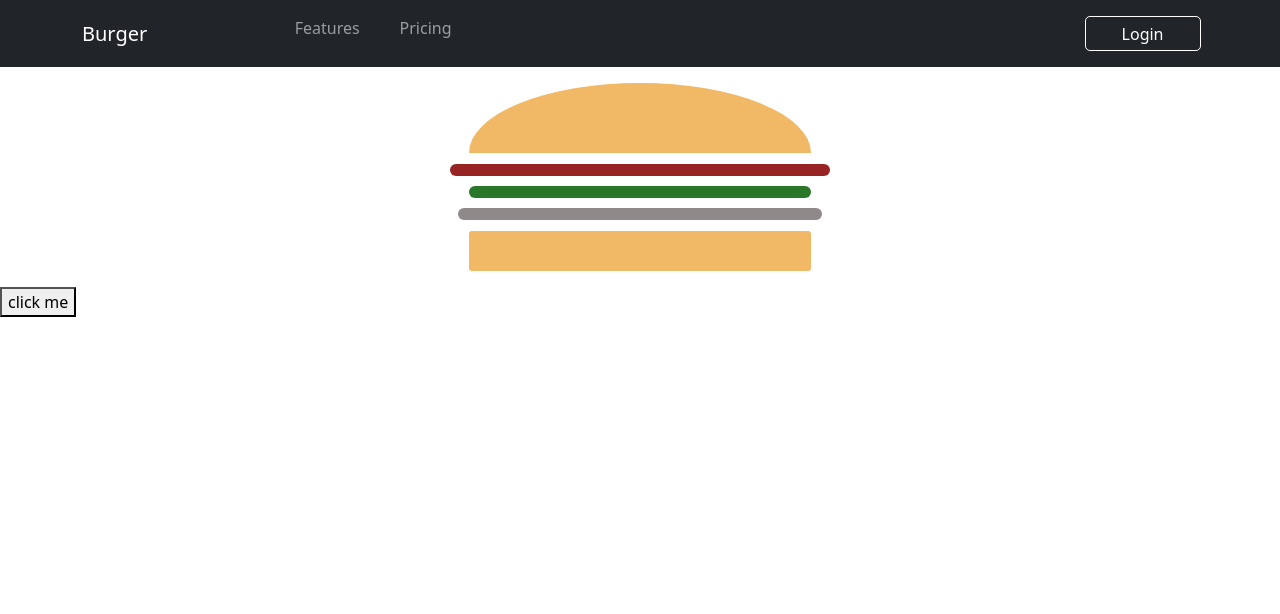
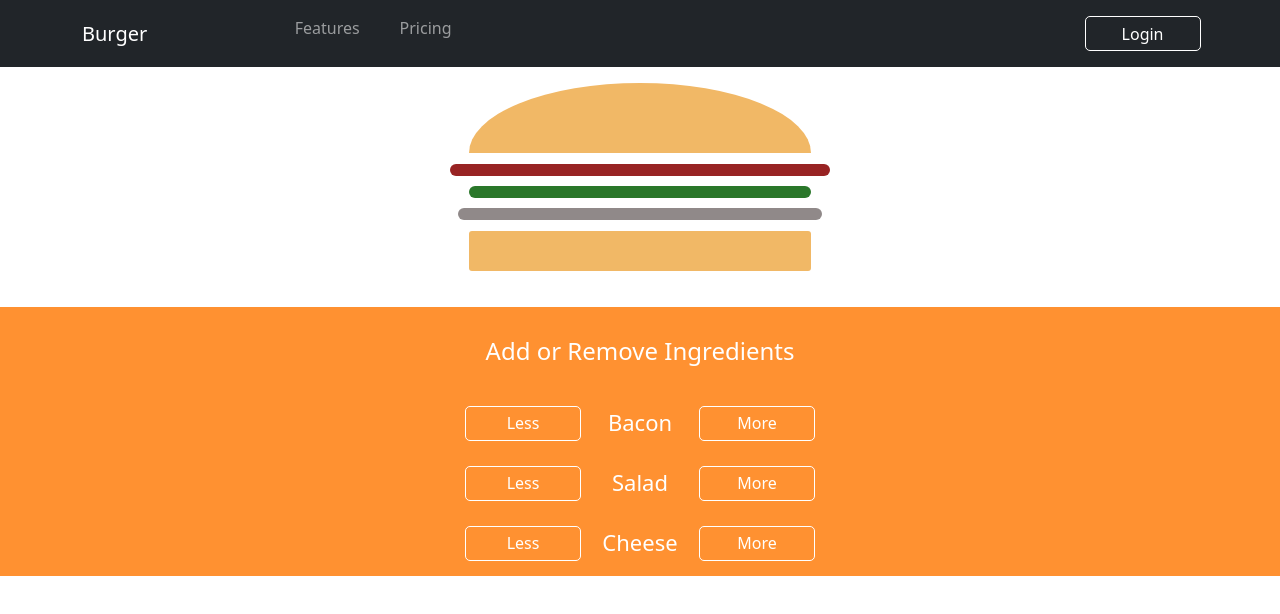
Before and after one commit to hamza181/burger, a React app: page / in a window 1280 px wide. Shown: the top 614 px of the page. Built offline with nearby package versions, Linux system fonts and the light colour scheme.

Commit message:
add or remove ingredient fully dynamically
now user can add or remove specific ingredient from redux store

```diff
--- a/package.json
+++ b/package.json
@@ -11,7 +11,7 @@
     "@testing-library/user-event": "^12.8.3",
     "@typescript-eslint/eslint-plugin": "^4.5.0",
     "@typescript-eslint/parser": "^4.5.0",
-    "antd": "^4.16.10",
+    "antd": "^4.16.11",
     "babel-eslint": "^10.1.0",
     "babel-jest": "^26.6.0",
     "babel-loader": "8.1.0",
--- a/src/Layouts/Navbar/Navbar.js
+++ b/src/Layouts/Navbar/Navbar.js
@@ -9,7 +9,7 @@ function navbar() {
         <Container>
           <Navbar.Brand href="/">Burger</Navbar.Brand>
           <Navbar.Toggle aria-controls="responsive-navbar-nav" />
-          <Navbar.Collapse id="responsive-navbar-nav" className="nav">
+          <Navbar.Collapse id="responsive-navbar-nav" className='nav'>
             <Nav className="me-auto mainDiv">
             {/* <div className='mainDiv'> */}
 
--- a/src/Pages/Home/Home.js
+++ b/src/Pages/Home/Home.js
@@ -1,14 +1,19 @@
-import React, { useState } from "react";
+import { Button } from "antd";
+import React, { useRef } from "react";
 import { useDispatch, useSelector } from "react-redux";
+import Ingredients from "../../Components/Ingredients";
 import Navbar from "../../Layouts/Navbar/Navbar";
+import { addIngredient, removeIngredient } from "../../Store/action/burger";
 import "./home.css";
-import { addIngredient } from "../../Store/action/burger";
-import Ingredients from "../../Components/Ingredients";
 
 function Home() {
   var myState = useSelector((state) => state.ingredients);
   const dispatch = useDispatch();
   // console.log(myState);
+
+  const refBacon = useRef(null);
+  const refSalad = useRef(null);
+  const refCheese = useRef(null);
 
   // convert object keys in array
   const ingredientKeyArray = Object.keys(myState);
@@ -20,17 +25,44 @@ function Home() {
   // console.log(arr);
 
   // apply map on object keys aur har object key k lye us ki value jitne empty arrays banae
-  const tranformedIngredients = ingredientKeyArray.map((value, index) => {
-    return [...Array(myState[value])]
-    // now fill empty array with ingredient component
-    .map((_, index)=>{
-      return <Ingredients key={value + index} type={value}></Ingredients>
-  });
-})
-console.log(tranformedIngredients);
+  const tranformedIngredients = ingredientKeyArray
+    .map((value, index) => {
+      return (
+        [...Array(myState[value])]
+          // now fill empty array with ingredient component
+          .map((_, index) => {
+            return <Ingredients key={value + index} type={value}></Ingredients>;
+          })
+      );
+    })
+    // if all values of ingredient is 0 then reduce array to []
+    // argument1 = previous value, argument2 = current value
+    .reduce(
+      (arr, el) => {
+        return arr.concat(el);
+      },
+      // initial value
+      []
+    );
+  console.log(tranformedIngredients);
 
-  function addIng() {
-    dispatch(addIngredient());
+  function addIng(props) {
+    // var addType = "bacon";
+    var addType = props.current.id;
+    console.log(addType);
+    // console.log(props);
+
+    dispatch(addIngredient(addType));
+    // console.log(myState.bacon);
+  }
+
+  function removeIng(props) {
+    // var addType = "bacon";
+    var removeType = props.current.id;
+    console.log(removeType);
+    // console.log(props);
+
+    dispatch(removeIngredient(removeType));
     // console.log(myState.bacon);
   }
 
@@ -40,16 +72,42 @@ console.log(tranformedIngredients);
       <div className="burgerMain">
         <div className="burger">
           <div className="burgerTop"></div>
-{/*
-          <Ingredients type="bacon"></Ingredients>
+
+          {/* <Ingredients type="bacon"></Ingredients>
           <Ingredients type="salad"></Ingredients>
           <Ingredients type="cheese"></Ingredients> */}
 
-{tranformedIngredients}
+          {tranformedIngredients}
           <div className="burgerBottom"></div>
         </div>
       </div>
-      <button onClick={addIng}>click me</button>
+
+      <div className="buttonMain">
+        <div className="buttons">
+          <h4>Add or Remove Ingredients</h4>
+          <div className="baconButton">
+            <Button type="primary" onClick={()=>{removeIng(refBacon)}}>Less</Button>
+            <p>Bacon</p>
+            <Button ref={refBacon} id="bacon" onClick={()=>{addIng(refBacon)}}>
+              More
+            </Button>
+          </div>
+          <div className="saladButton">
+            <Button type="primary">Less</Button>
+            <p>Salad</p>
+            <Button ref={refSalad} id="salad" onClick={()=>{addIng(refSalad)}}>
+              More
+            </Button>
+          </div>
+          <div className="cheeseButton">
+            <Button type="primary">Less</Button>
+            <p>Cheese</p>
+            <Button ref={refCheese} id="cheese" onClick={()=>{addIng(refCheese)}}>
+              More
+            </Button>
+          </div>
+        </div>
+      </div>
     </div>
   );
 }
--- a/src/Pages/Home/home.css
+++ b/src/Pages/Home/home.css
@@ -28,3 +28,54 @@
     border-radius: 3px;
     background: #f1b866;
 }
+
+.buttonMain{
+    display: flex;
+    justify-content: center;
+    background: #ff851be6;
+    margin: 20px 0;
+    color: white;
+}
+
+.buttons{
+    display: flex;
+    flex-direction: column;
+    align-items: center;
+    /* background: red; */
+    /* width: 70%; */
+    /* height: 100px; */
+}
+
+.baconButton, .saladButton, .cheeseButton{
+    min-width: 350px;
+    /* width: 400px; */
+    height: 40px;
+    /* background: green; */
+    display: flex;
+    justify-content: space-between;
+    margin: 10px 0;
+}
+
+.buttons p{
+    font-size: 22px;
+}
+
+.buttons h4{
+    margin: 30px 0;
+}
+
+.buttons button{
+    background: none;
+    border: 1px solid #fff;
+    color: #fff;
+    height: 35px;
+    width: 116px;
+    border-radius: 5px;
+    font-size: 16px;
+    transition: 0.3s;
+}
+
+.buttons button:hover{
+    color:#ff851be6;
+    background: white;
+}
--- a/src/Store/action/burger.js
+++ b/src/Store/action/burger.js
@@ -1,13 +1,15 @@
 import * as constant from "../constant/burger";
 
-export function addIngredient() {
+export function addIngredient(addType) {
   return {
     type: constant.ADD_INGREDIENT,
+    ing: addType
   };
 }
 
-export function removeIngredient() {
+export function removeIngredient(removeType) {
     return {
       type: constant.REMOVE_INGREDIENT,
+      ing: removeType
     };
   }
--- a/src/Store/reducer/ingredients.js
+++ b/src/Store/reducer/ingredients.js
@@ -9,17 +9,21 @@ const initialState = {
 export const ingredients = (state = initialState, action) => {
   switch (action.type) {
     case constant.ADD_INGREDIENT:
+      // console.log(action.ing);
       return {
         ...state,
-        bacon: state.bacon + 1,
+        // if we put variable in Object we use [variableNname] this syntax
+        // this is called object literals
+        // bacon: state.bacon + 1  // same as below
+        [action.ing]: state[action.ing] + 1,
       };
-
+    case constant.REMOVE_INGREDIENT:
+      // console.log(action.ing);
+      return {
+        ...state,
+        [action.ing]: state[action.ing] - 1,
+      };
     default:
       return state;
   }
-  // if(){
-
-  // }
-
-  // return state
 };
```
Also changed, not shown: 1 other file (tests, documents, lock files or other folders).
